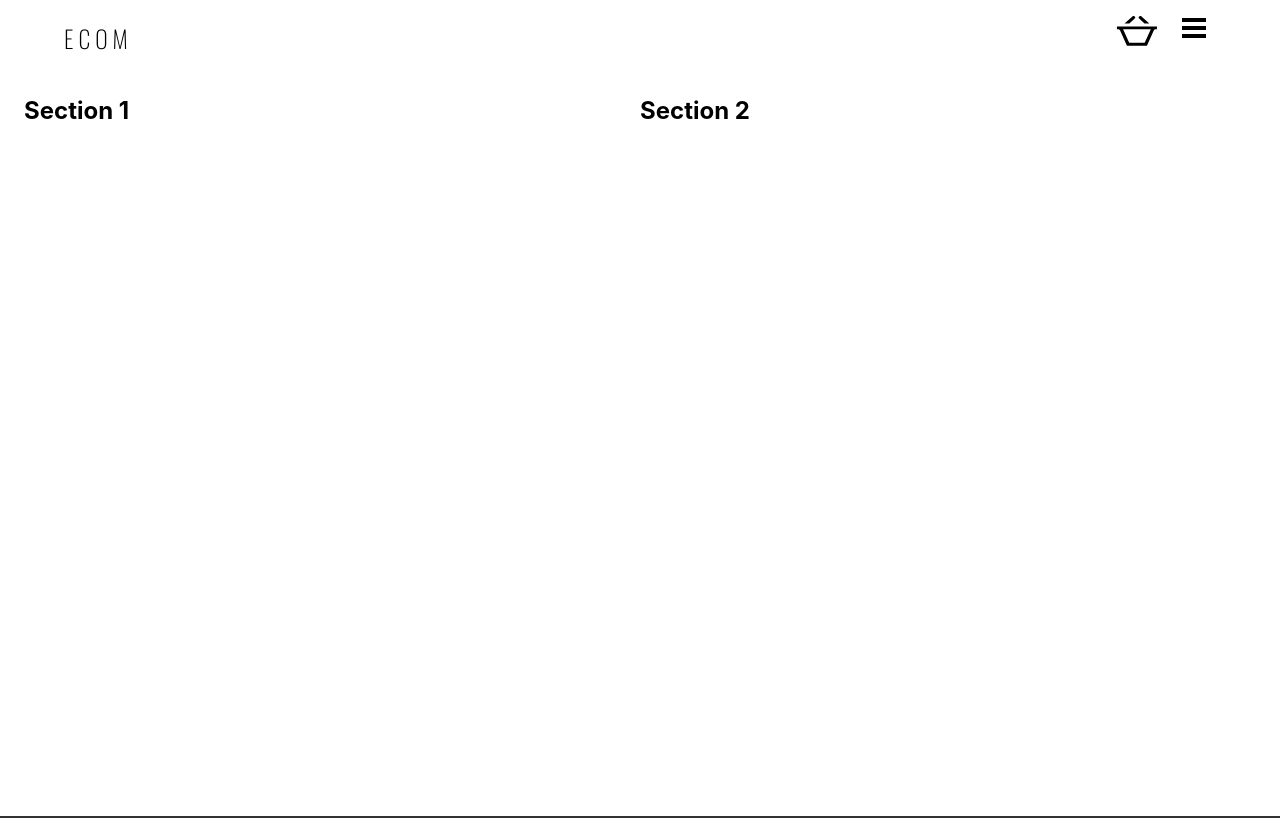
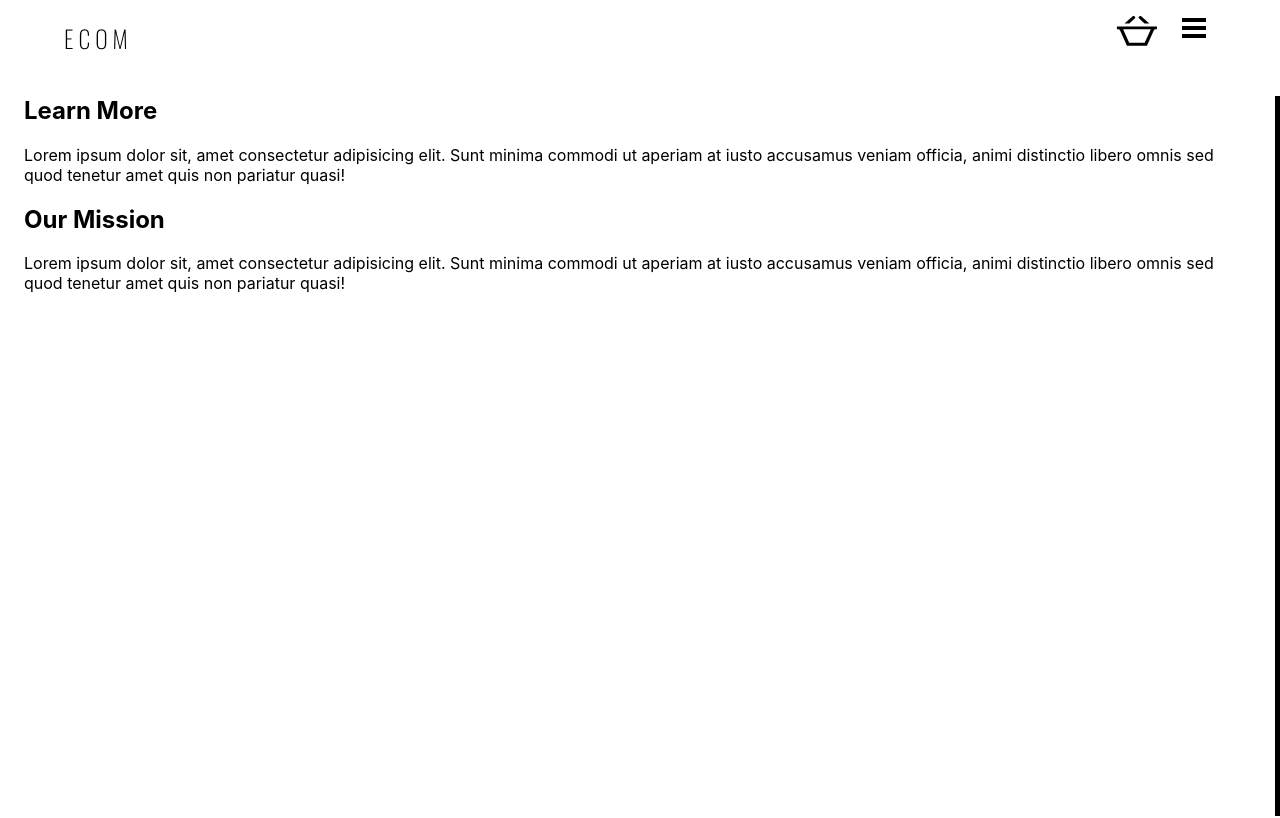
Before and after one commit to mohall42/ecom-app, a React (Create React App) app: page /#/about in a window 1280 px wide. Shown: the top 818 px of the page. Built offline with nearby package versions, Linux system fonts and the light colour scheme.

Commit message:
Finished the modal

```diff
--- a/src/About.js
+++ b/src/About.js
@@ -1,5 +1,5 @@
 import React, { Component } from 'react'
-import { Container, Grid } from '@material-ui/core'
+import { Container } from '@material-ui/core'
 import './CSS/About.css'
 import Nav from './COMPONENTS/Nav'
 import Footer from './COMPONENTS/Footer'
@@ -11,17 +11,22 @@ export class About extends Component {
             <div>
                 <Nav />
 
-                <Container>
-                    <Grid container>
+                <Container fixed maxWidth="xl" className="about-container">
+                    <div className="learn-more">
+                        <h2>Learn More</h2>
+                        <p>Lorem ipsum dolor sit, amet consectetur adipisicing elit.
+                        Sunt minima commodi ut aperiam at iusto accusamus veniam officia,
+                        animi distinctio libero omnis sed quod tenetur amet quis non pariatur quasi!</p>
+                    </div>
 
-                        <Grid className="about-col" item md={6}>
-                            <h2>Section 1</h2>
-                        </Grid>
+                    <div className="our-mission">
+                        <h2>Our Mission</h2>
+                        <p>Lorem ipsum dolor sit, amet consectetur adipisicing elit.
+                        Sunt minima commodi ut aperiam at iusto accusamus veniam officia,
+                        animi distinctio libero omnis sed quod tenetur amet quis non pariatur quasi!</p>
+                    </div>
 
-                        <Grid className="about-col" item md={6}>
-                            <h2>Section 2</h2>
-                        </Grid>
-                    </Grid>
+
 
                 </Container>
 
--- a/src/COMPONENTS/Items.js
+++ b/src/COMPONENTS/Items.js
@@ -1,7 +1,8 @@
 import React, { Component } from 'react'
-import {Link} from 'react-router-dom'
+import { Link } from 'react-router-dom'
 import '../CSS/Items.css'
 import Watch from '../IMAGES/Watch.png'
+import Close from '../IMAGES/close.svg'
 import ColorPicker from './ColorPicker'
 import { Grid, Modal, withStyles } from '@material-ui/core'
 
@@ -11,6 +12,7 @@ const styles = {
         display: 'flex',
         alignItems: 'center',
         justifyContent: 'center',
+        position: 'relative',
 
     },
 };
@@ -29,13 +31,23 @@ export class Items extends Component {
         this.handleOpen = this.handleOpen.bind(this);
     }
 
-    handleOpen = () =>{
-        this.props.updateCartVal();
-        this.setState({open: true})
+    handleOpen = () => {
+        let cartVal = localStorage.getItem('cartValue');
+
+        if (cartVal == 2) {
+            console.log("The modal should open now")
+            this.setState({ open: true })
         }
 
+        this.props.updateCartVal();
+
+
+    }
+
+
+
     handleClose = () => {
-        this.setState({open : false})
+        this.setState({ open: false })
     }
 
     render() {
@@ -98,11 +110,15 @@ export class Items extends Component {
                     aria-describedby="simple-modal-description"
                     open={this.state.open}
                     onClose={this.handleClose}
+                    className={classes.modal}
                 >
 
-            <div>
-                <h1 id='simple-modal-title'>This is a test</h1>
-                <p>Lorem ipsum dolor sit amet consectetur adipisicing elit. Quod dolore officiis incidunt nesciunt non!</p>
+                    <div className="modal-item" >
+                        <img onClick={this.handleClose} src={Close} alt="close" style={{ alignSelf: "flex-end" }} />
+                        <h1 id='simple-modal-title'>Quite a few Items in your cart..</h1>
+
+                        <Link to='/cart'><p>go to cart</p></Link>
+
 
 
                     </div>
--- a/src/CSS/About.css
+++ b/src/CSS/About.css
@@ -1,3 +1,6 @@
-.about-col{
-    height: 92.5vh;
+.about-container{
+    height: 90vh;
+    border-right: thick solid #000;
+    margin-bottom: 1rem;
+    font-family: inherit;
 }
--- a/src/CSS/Items.css
+++ b/src/CSS/Items.css
@@ -50,3 +50,10 @@
     border-radius: 24px;
     cursor: pointer;
 }
+
+.modal-item{
+    font-family: 'Oswald', sans-serif;
+    padding: 2rem;
+    border: 2px solid #000;
+    background-color: white;
+}
--- a/src/Cart.js
+++ b/src/Cart.js
@@ -26,8 +26,10 @@ export class Cart extends Component {
         this.clearCartVal = this.clearCartVal.bind(this);
     }
 
-    clearCartVal = () =>{
-        localStorage.setItem('cartValue', 0)
+    clearCartVal = () => {
+        /*  localStorage.setItem('cartValue', 0) */
+
+        localStorage.removeItem('cartValue');
     }
 
     render() {
```
Also changed, not shown: src/IMAGES/close.svg (added). Lines whose indentation alone changed are shown as unchanged.
